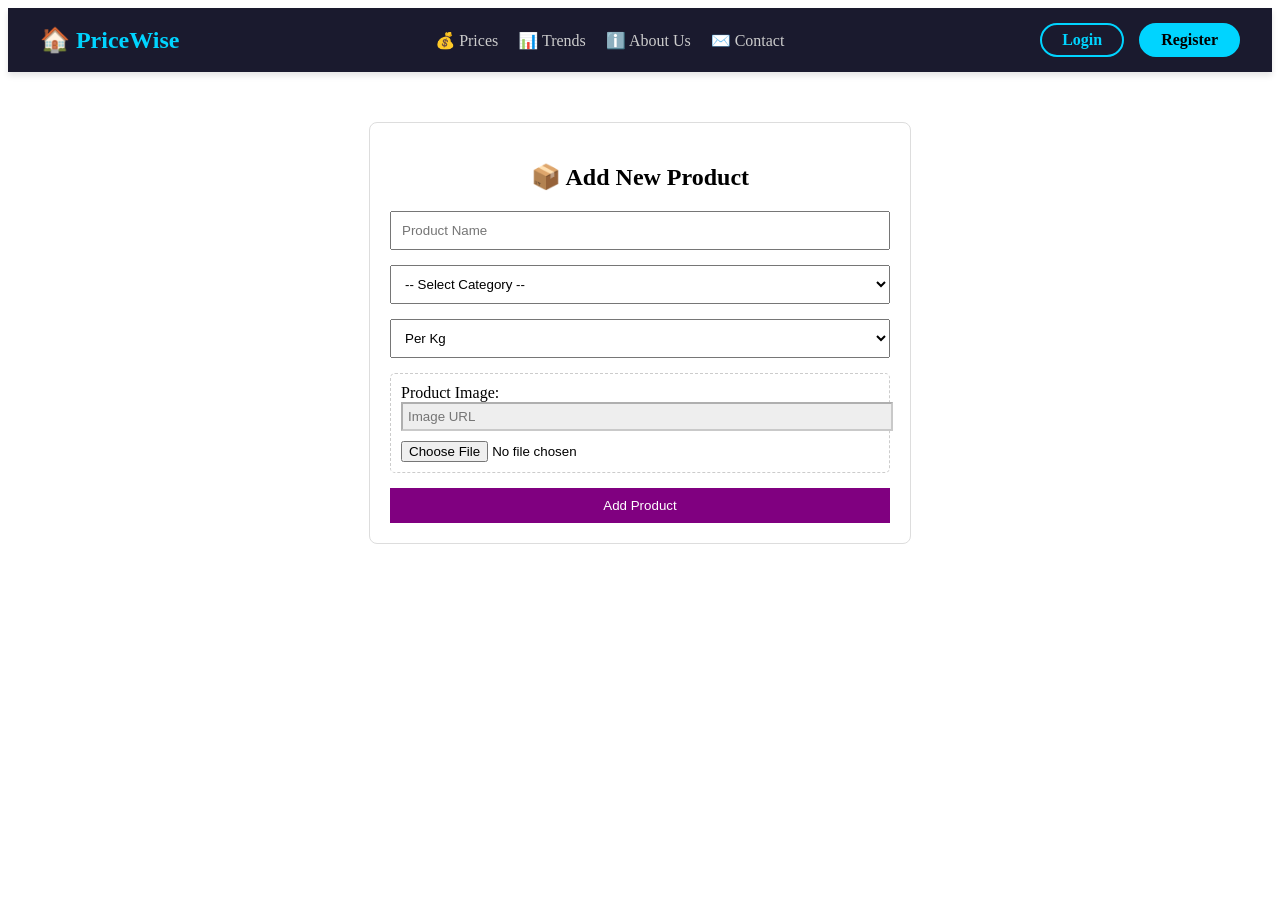
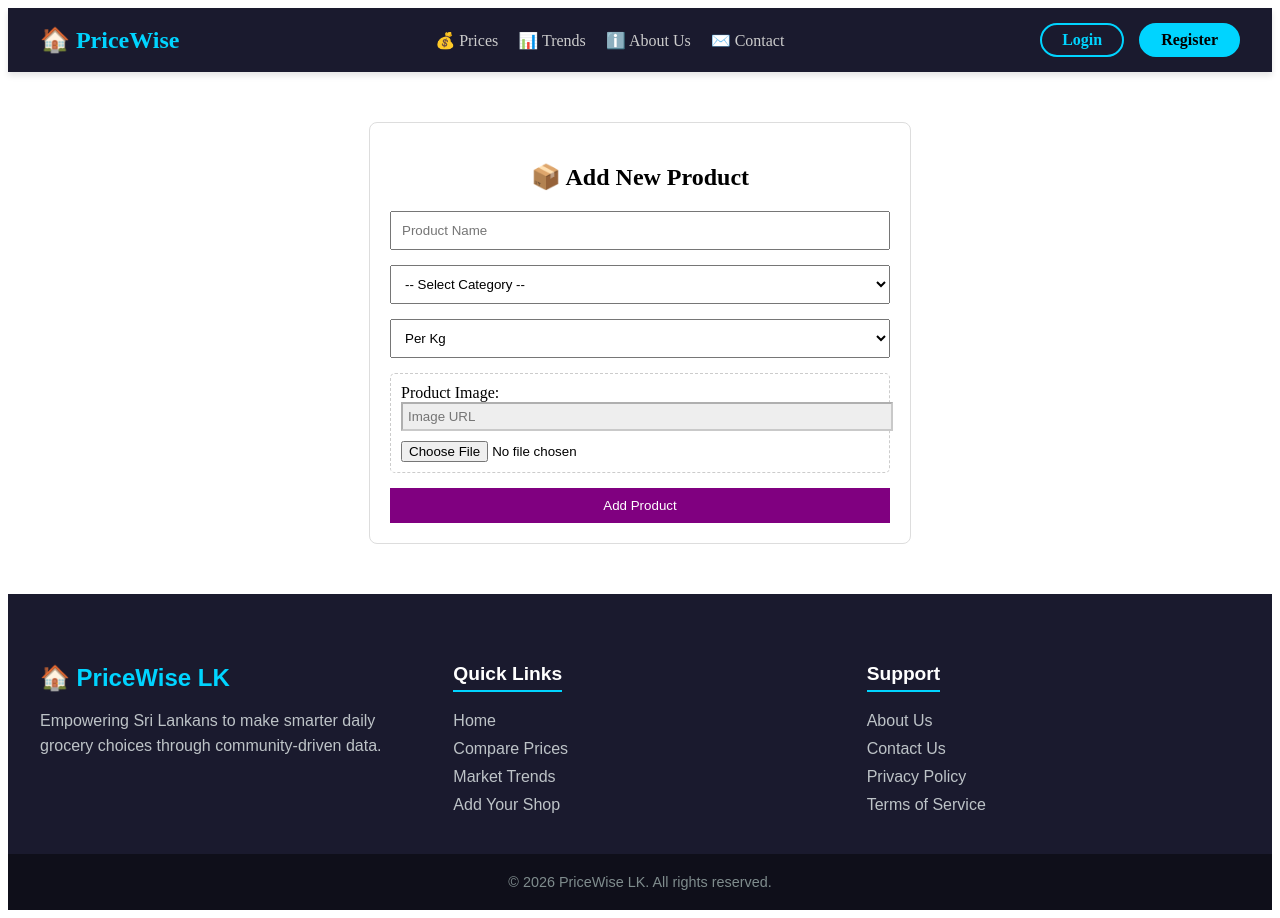
Before and after one commit to Rimas722/PriceWise_Project, a React app in the folder frontend/: page /add-product in a window 1280 px wide. Before the commit the page ends 800 px from the top, so only its background shows below. Built offline with nearby package versions, Linux system fonts and the light colour scheme; the HTML template or start-up script is replaced by a standard one.

Commit message:
Added Footer

```diff
--- a/frontend/src/App.jsx
+++ b/frontend/src/App.jsx
@@ -17,6 +17,7 @@ import Support from './pages/Support';
 import AddProduct from './pages/AddProduct';
 import About from './pages/About';
 import Contact from './pages/Contact';
+import Footer from './components/Footer';
 
 const HomeRoute = ({ children }) => {
   const userInfo = JSON.parse(localStorage.getItem('userInfo'));
@@ -56,6 +57,7 @@ const App = () => {
         <Route path="/admin" element={<AdminDashboard />} />
         <Route path="/add-product" element={<AddProduct />} />
       </Routes>
+      <Footer />
     </>
   );
 };
--- /dev/null
+++ b/frontend/src/components/Footer.jsx
@@ -0,0 +1,105 @@
+import React from 'react';
+import { Link } from 'react-router-dom';
+
+const Footer = () => {
+  return (
+    <footer style={styles.footer}>
+      <div style={styles.container}>
+
+        <div style={styles.section}>
+          <h2 style={styles.brand}>🏠 PriceWise LK</h2>
+          <p style={styles.text}>
+            Empowering Sri Lankans to make smarter daily grocery choices through community-driven data.
+          </p>
+        </div>
+
+        <div style={styles.section}>
+          <h3 style={styles.heading}>Quick Links</h3>
+          <ul style={styles.list}>
+            <li><Link to="/" style={styles.link}>Home</Link></li>
+            <li><Link to="/prices" style={styles.link}>Compare Prices</Link></li>
+            <li><Link to="/analytics" style={styles.link}>Market Trends</Link></li>
+            <li><Link to="/register-shop" style={styles.link}>Add Your Shop</Link></li>
+          </ul>
+        </div>
+
+        <div style={styles.section}>
+          <h3 style={styles.heading}>Support</h3>
+          <ul style={styles.list}>
+            <li><Link to="/about" style={styles.link}>About Us</Link></li>
+            <li><Link to="/contact" style={styles.link}>Contact Us</Link></li>
+            <li><Link to="#" style={styles.link}>Privacy Policy</Link></li>
+            <li><Link to="#" style={styles.link}>Terms of Service</Link></li>
+          </ul>
+        </div>
+
+      </div>
+
+      <div style={styles.bottomBar}>
+        <p style={{ margin: 0 }}>&copy; {new Date().getFullYear()} PriceWise LK. All rights reserved.</p>
+      </div>
+    </footer>
+  );
+};
+
+const styles = {
+  footer: {
+    backgroundColor: '#1a1a2e',
+    color: '#ecf0f1',
+    paddingTop: '50px',
+    marginTop: 'auto',
+    fontFamily: 'Arial, sans-serif'
+  },
+  container: {
+    maxWidth: '1200px',
+    margin: '0 auto',
+    display: 'flex',
+    flexWrap: 'wrap',
+    gap: '40px',
+    padding: '0 20px',
+    justifyContent: 'space-between',
+    paddingBottom: '40px'
+  },
+  section: {
+    flex: '1',
+    minWidth: '250px'
+  },
+  brand: {
+    color: '#00d4ff',
+    marginBottom: '15px'
+  },
+  text: {
+    lineHeight: '1.6',
+    color: '#bdc3c7'
+  },
+  heading: {
+    color: '#ffffff',
+    marginBottom: '20px',
+    fontSize: '1.2rem',
+    borderBottom: '2px solid #00d4ff',
+    display: 'inline-block',
+    paddingBottom: '5px'
+  },
+  list: {
+    listStyle: 'none',
+    padding: 0,
+    margin: 0,
+    display: 'flex',
+    flexDirection: 'column',
+    gap: '10px'
+  },
+  link: {
+    color: '#bdc3c7',
+    textDecoration: 'none',
+    transition: 'color 0.3s'
+  },
+  bottomBar: {
+    backgroundColor: '#0f0f1a',
+    textAlign: 'center',
+    padding: '20px',
+    color: '#7f8c8d',
+    fontSize: '0.9rem'
+  }
+};
+
+export default Footer;
```
